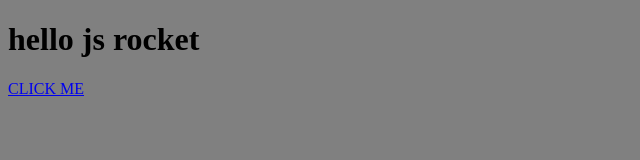
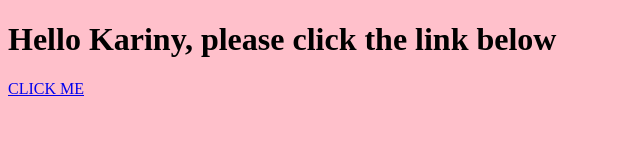
Before and after one commit to DanilloHenrique/js-rocket, a plain HTML site: page index.html in a window 1280 px wide. Shown: the whole page, without its empty margins (0-640 px from the left). Drawn offline with Linux system fonts and the light colour scheme.

Commit message:
Brincadeirinha com a 10/10

```diff
--- a/css/style.css
+++ b/css/style.css
@@ -1,3 +1,3 @@
 body{
-	background-color: gray;
+	background-color: pink;
 }
--- a/index.html
+++ b/index.html
@@ -5,7 +5,7 @@ type="text/javascript" src="js/script.js"></script>
 <link rel="stylesheet" type="text/css" href="css/style.css">
 </head>
 <body>
-	<h1>hello js rocket</h1>
+	<h1>Hello Kariny, please click the link below</h1>
 	<a href="#" onclick="saymyname('Danillo')">CLICK ME</a>
 </body>
 </html>
--- a/js/script.js
+++ b/js/script.js
@@ -1,5 +1,5 @@
 var saymyname = function (name) {
-	alert('Kariny, aparentemente voce tem que transar comigo obrigatoriamente, ass:'+name);
+	alert('I would really like to fuck you :D. Ass:'+name);
 }
 
 var car = {
```
